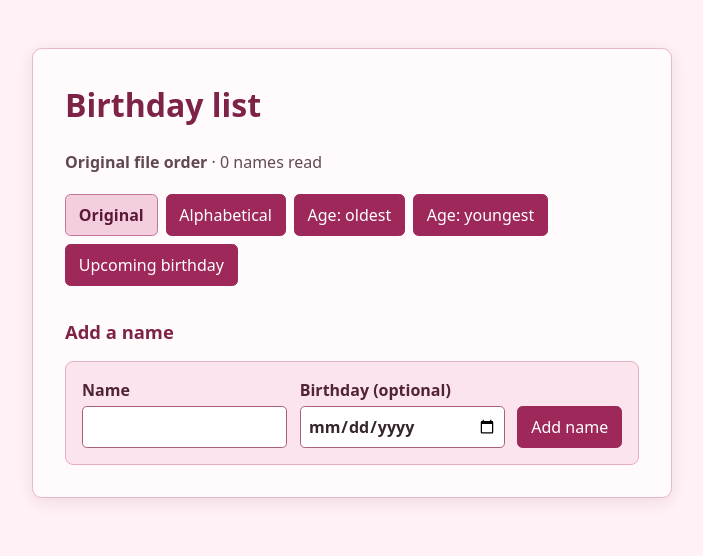
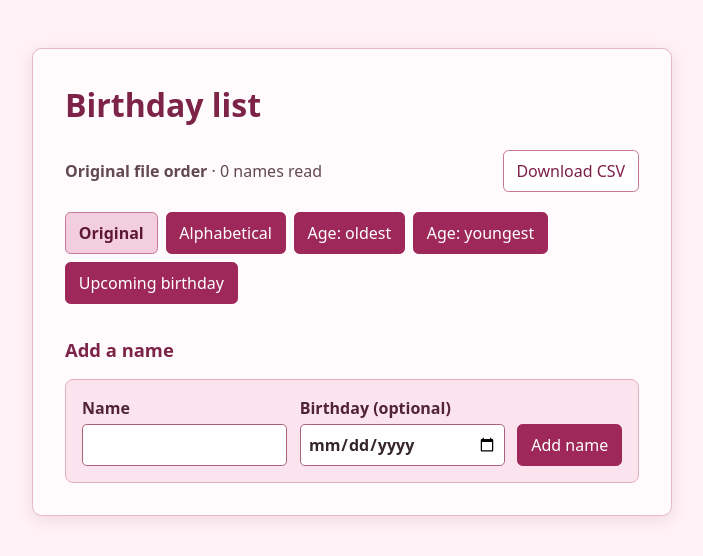
Before and after one commit to wrightstrategy/birthday_app, a Flask app: page / in a window 1280 px wide. Shown: the top 556 px of the page, without its empty margins (288-991 px from the left). Run offline with Flask 3, Linux system fonts and the light colour scheme.

Commit message:
Add CSV download for the birthday store (closes #1).
Adds a Download CSV control that serves names.csv as birthdays.csv,
validates the store first, and defaults the dev server to port 5001 so
it works on macOS where AirPlay holds 5000.

```diff
--- a/app.py
+++ b/app.py
@@ -11,7 +11,7 @@ import tempfile
 from datetime import date
 from pathlib import Path
 
-from flask import Flask, redirect, render_template, request, url_for
+from flask import Flask, redirect, render_template, request, send_file, url_for
 
 
 app = Flask(__name__)
@@ -356,10 +356,33 @@ def delete():
     return redirect(url_for("index", **redirect_args))
 
 
+@app.get("/download")
+def download():
+    """Send the birthday store as a downloadable CSV file."""
+    data_path, seed_path = get_paths()
+
+    try:
+        seed_data_file(data_path, seed_path)
+        # Validate the store before offering it for download.
+        read_people(data_path)
+    except (OSError, UnicodeError, csv.Error, ValueError) as exc:
+        return redirect(url_for("index", error=f"Unable to download birthday data: {exc}"))
+
+    return send_file(
+        data_path,
+        mimetype="text/csv",
+        as_attachment=True,
+        download_name="birthdays.csv",
+        max_age=0,
+    )
+
+
 if __name__ == "__main__":
     data_file, seed_file = get_paths()
     try:
         seed_data_file(data_file, seed_file)
     except (OSError, UnicodeError):
         pass
-    app.run(debug=True)
+    # Port 5000 is often taken by macOS AirPlay Receiver; default to 5001.
+    port = int(os.environ.get("PORT", "5001"))
+    app.run(debug=True, port=port)
--- a/templates/index.html
+++ b/templates/index.html
@@ -26,6 +26,14 @@
     h1 { margin-top: 0; }
     h2 { font-size: 1.15rem; margin-top: 2rem; }
     .summary, .note { color: #624852; }
+    .summary-row {
+      align-items: center;
+      display: flex;
+      flex-wrap: wrap;
+      gap: 0.75rem 1rem;
+      justify-content: space-between;
+    }
+    .summary-row .summary { margin: 0; }
     .error {
       background: #fff0f0;
       border-left: 0.25rem solid #ad273f;
@@ -54,6 +62,16 @@
       border-color: #c67798;
       color: #5d1835;
       font-weight: 700;
+    }
+    .button.secondary {
+      background: #fff;
+      border-color: #c67798;
+      color: #7d1f47;
+    }
+    .button.secondary:hover {
+      background: #f8d5e2;
+      border-color: #9d2859;
+      color: #5d1835;
     }
     ol { padding-left: 1.75rem; }
     li { padding: 0.35rem 0; }
@@ -141,10 +159,13 @@
 <body>
   <main>
     <h1>Birthday list</h1>
-    <p class="summary">
-      <strong>{{ order_label }}</strong> &middot;
-      {{ people|length }} {{ "name" if people|length == 1 else "names" }} read
-    </p>
+    <div class="summary-row">
+      <p class="summary">
+        <strong>{{ order_label }}</strong> &middot;
+        {{ people|length }} {{ "name" if people|length == 1 else "names" }} read
+      </p>
+      <a class="button secondary" href="/download">Download CSV</a>
+    </div>
 
     <nav class="sorts" aria-label="Sort birthdays">
       {% for value, label, href in [
```
Also changed, not shown: test_app.py (+43 -0 lines), README.md.
